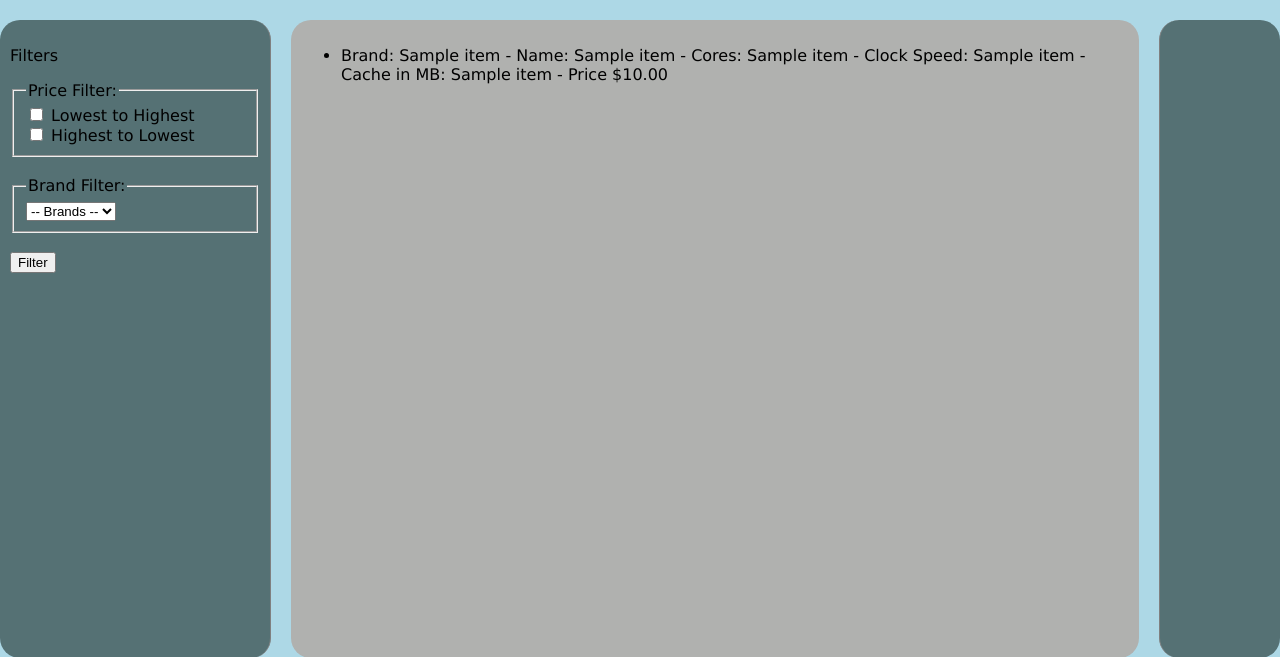
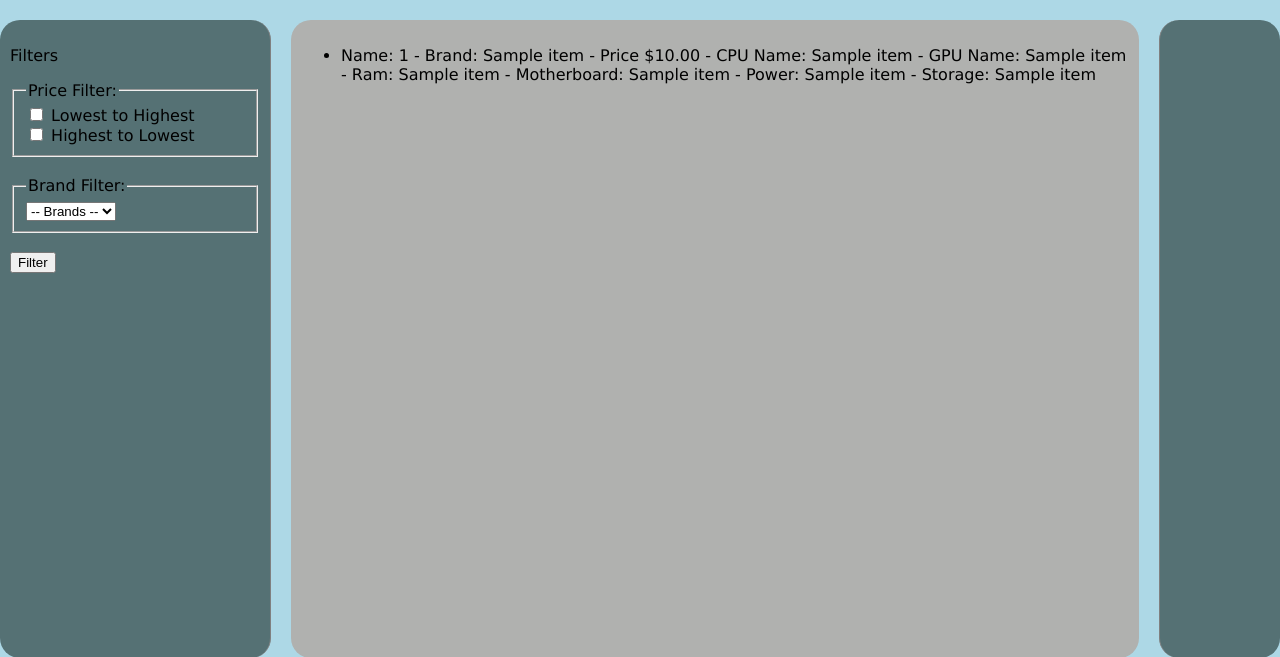
Before and after one commit to jomer4lyfe/ITC-350-Database, a Flask app: template templates/browse_pre.html in a window 1280 px wide. Shown: the part 102-759 px from the top of the page. Run offline with Flask 3, Linux system fonts and the light colour scheme; the template is opened without the code that fills it: most values are stand-ins (such as "Sample title", 1, 10 or a date in 2020).

Commit message:
prebuilt work

```diff
--- a/main.py
+++ b/main.py
@@ -197,7 +197,7 @@ def get_pre():
 
     brand: str = request.args.get("brands")
     price_sort = request.args.get("price_sort")
-    mainQuery = "SELECT * FROM PreBuilt"
+    mainQuery = "SELECT pb.PreName, pb.PreBrand, pb.PrePrice, c.CPUName, g.GPUName, m.RAMTotalSize, mo.MoboName, ps.PWRWatts, s.StorSize FROM PreBuilt pb LEFT JOIN CPU c ON pb.CPUSerial = c.CPUSerial LEFT JOIN GPU g ON pb.GPUSerial = g.GPUSerial LEFT JOIN Memory m ON pb.RAMSerial = m.RAMSerial lEFT JOIN Motherboard mo ON pb.MoboSerial = mo.MoboSerial LEFT JOIN PowerSupply ps ON pb.PWRSerial = ps.PWRSerial LEFT JOIN Storage s ON pb.PreSerial = s.PreSerial"
     brandFilter = "SELECT PreBrand FROM PreBuilt"
 
     print(f"This is what is in brand: {brand}") # Delete this
--- a/templates/browse_pre.html
+++ b/templates/browse_pre.html
@@ -59,7 +59,7 @@
                 <ul>
                     <!-- This is some python jinja2 code. Only existing items will be displayed. -->
                     {% for item in data %}
-                        <li>Brand: {{ item[1] }} - Name: {{ item[2] }} - Cores: {{ item[3] }} - Clock Speed: {{ item[6] }} - Cache in MB: {{ item[5] }} - Price ${{ "%.2f"|format(item[4]) }} </li>
+                        <li>Name: {{ item[0] }} - Brand: {{ item[1] }} - Price ${{ "%.2f"|format(item[2]) }} - CPU Name: {{ item[3] }} - GPU Name: {{ item[4] }} - Ram: {{ item[5] }} - Motherboard: {{ item[6] }} - Power: {{ item[7] }} - Storage: {{ item[8] }}</li>
                     {% endfor %}
                 </ul>
             </div>
```
